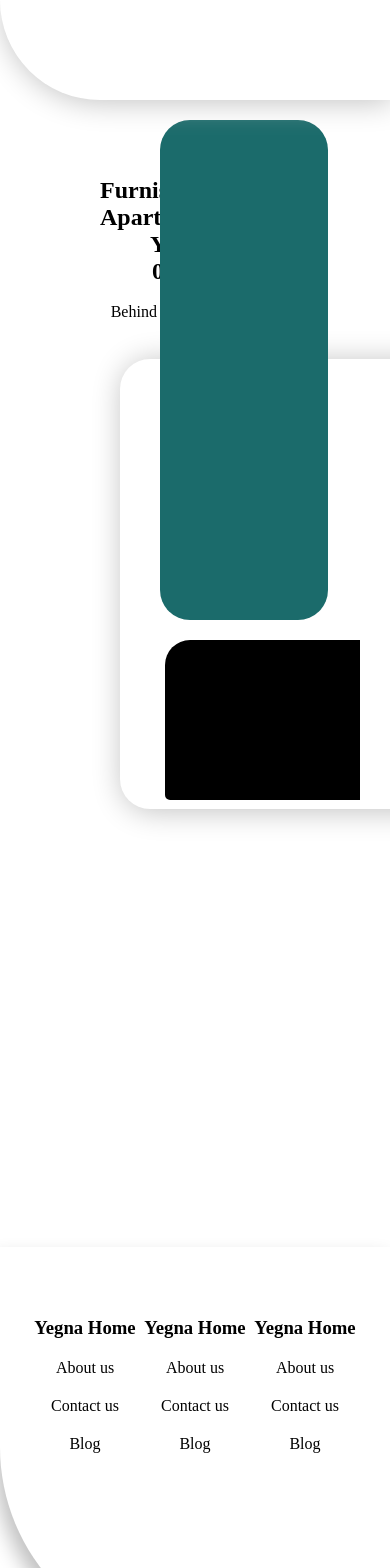
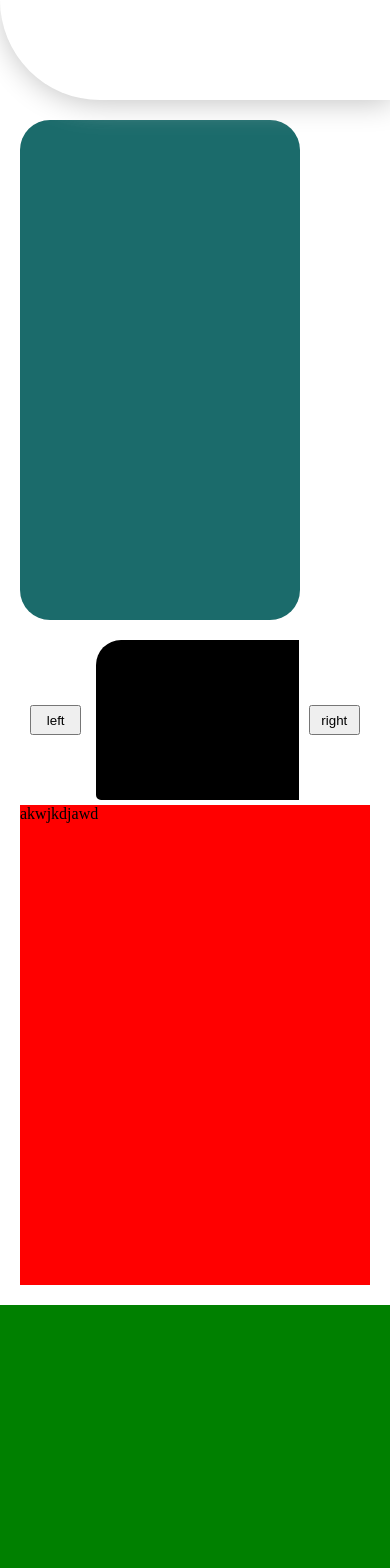
Before and after one commit to nahommb/Photo-Studio, a React (Vite) app: page /detail in a window 390 px wide. Shown: the top 1568 px of the page. Built offline with nearby package versions, Linux system fonts and the light colour scheme.

Commit message:
some changes

```diff
--- a/public/index.css
+++ b/public/index.css
@@ -2,7 +2,7 @@
     margin: 0px;
     padding: 0px;
     box-sizing: border-box;
-
+   scroll-behavior: smooth;
 }
 .fixed{
  background-image: url('/src/Assets/gheralta.jpg');
--- a/src/detail/detail-form.css
+++ b/src/detail/detail-form.css
@@ -1,8 +1,8 @@
 .detaiil-form{
-    height: 450px;
+    height: 350px;
     width: 350px;
     margin: 20px;
-    border-radius: 30px;
+    border-radius: 30px 30px 12px 30px;
     box-shadow: 2px 2px 30px silver;
     background-color: white;
 }
--- a/src/detail/detail-one.css
+++ b/src/detail/detail-one.css
@@ -21,6 +21,19 @@
   padding: 50px;
  text-align: end;
 }
+.detail-one-item-3{
+    height: 30rem;
+    background-color: red;
+}
+.scroll-container{
+    display: flex;
+    align-items: center;
+}
+button{
+    height: 30px;
+    width: 80px;
+    margin: 10px;
+}
 .detail-one-item-2{
    /* height: 50rem; */
    /* background-color: blue; */
@@ -43,11 +56,11 @@
     display: flex;
     /* justify-content: space-between; */
     /* align-items: center; */
-    overflow-x: scroll;
+    overflow-x: auto;
 }
 .scroll-photo div{
-   min-width: 250px;
-   height: 160px;
+    min-width: 250px;
+    height: 160px;
     background-color: black;
     margin: 5px;
     border-radius: 25px 25px 25px 5px;
@@ -58,8 +71,13 @@
 @media screen and (min-width:900px) {
 
 }
-@media screen and (max-width:600px) {
+@media screen and (max-width:1200px) {
     .detail-one-item-1{
-        width: 200px;
+        /* width: 100px; */
+        /* background-color: blue; */
+        display: none;
+    }
+    .detail-one-item-2{
+        width: 100%;
     }
 }
--- a/src/detail/detail-one.jsx
+++ b/src/detail/detail-one.jsx
@@ -1,7 +1,27 @@
 import DetailForm from "./detail-form"
+import React from "react";
 
-function DetailOne(){
-    return <div>
+
+class DetailOne extends React.Component {
+
+
+     scrollToLeft = () => {
+          const element = document.getElementById('scrollTarget');
+          if (element) {
+            element.scrollLeft -= 200; // Adjust the value as needed
+          }
+        };
+        scrollToRight = () => {
+          const element = document.getElementById('scrollTarget');
+          if (element) {
+            element.scrollLeft += 200; // Adjust the value as needed
+          }
+        };
+
+
+    render() {
+     return (
+       <div>
           <div className="detail-one-item-1">
                <h1>22 Furnished Apartment YH -</h1>
                <h2>0203</h2>
@@ -12,7 +32,9 @@ function DetailOne(){
      <section className="detail-one">
          <div className="detail-one-item-2">
               <div className="photo-1"></div>
-              <div className="scroll-photo">
+              <div className="scroll-container">
+                <button onClick={this.scrollToLeft}>left</button>
+                  <div id = "scrollTarget" className="scroll-photo">
                          <div></div>
                          <div></div>
                          <div></div>
@@ -27,13 +49,18 @@ function DetailOne(){
                          <div></div>
 
                     </div>
-              <div>
+               <button onClick={this.scrollToRight}>right</button>
 
+              </div>
+
+              <div className="detail-one-item-3">
+                akwjkdjawd
               </div>
          </div>
     </section>
     </div>
-
+    );
+    }
 }
 
-export default DetailOne
+export default DetailOne;
--- a/src/detail/detail.jsx
+++ b/src/detail/detail.jsx
@@ -3,12 +3,13 @@ import Header from "../home/header/Header";
 import SixthBody from "../home/sixth/sixth-body";
 import FirstBody from "../home/first-body/first-body";
 import DetailOne from "./detail-one";
+import HorizontalScrollButton from "./scroll";
 
 function Detail(){
     return<section className="detail-container">
         <Header/>
         <DetailOne/>
-        <div style={{height:'50%'}}></div>
+        <div style={{height:'50%',backgroundColor:"green"}}></div>
         <SixthBody/>
     </section>
 }
--- /dev/null
+++ b/src/detail/scroll.jsx
@@ -0,0 +1,35 @@
+import React from 'react';
+
+class HorizontalScrollButton extends React.Component {
+  scrollToLeft = () => {
+    const element = document.getElementById('scrollTarget');
+    if (element) {
+      element.scrollLeft -= 300; // Adjust the value as needed
+    }
+  };
+
+  render() {
+    return (
+      <div>
+        <div id="scrollTarget" style={{ display: 'flex', width: '800px', overflow: 'auto' }}>
+          {/* Your content that can be horizontally scrolled */}
+
+            <div style={{height:'100px',minWidth:'300px',backgroundColor:'blue',margin:'10px'}}></div>
+            <div style={{height:'100px',minWidth:'300px',backgroundColor:'blue',margin:'10px'}}></div>
+            <div style={{height:'100px',minWidth:'300px',backgroundColor:'blue',margin:'10px'}}></div>
+            <div style={{height:'100px',minWidth:'300px',backgroundColor:'blue',margin:'10px'}}></div>
+            <div style={{height:'100px',minWidth:'300px',backgroundColor:'blue',margin:'10px'}}></div>
+            <div style={{height:'100px',width:'300px',backgroundColor:'blue',margin:'10px'}}></div>
+            <div style={{height:'100px',width:'200px',backgroundColor:'blue',margin:'10px'}}></div>
+
+
+        </div>
+        <button onClick={this.scrollToLeft}>
+          Scroll Left
+        </button>
+      </div>
+    );
+  }
+}
+
+export default HorizontalScrollButton;
```
Also changed, not shown: src/home/first-body/first-body.jsx (line endings or trailing spaces). Lines whose indentation alone changed are shown as unchanged.
